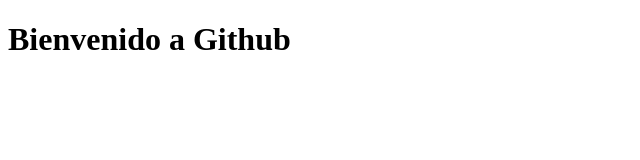
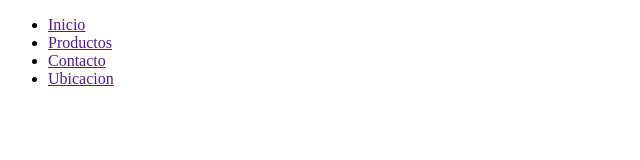
Before and after one commit to GeorgeFco/borrador, a plain HTML site: page index.html in a window 1280 px wide. Shown: the whole page, without its empty margins (0-640 px from the left). Drawn offline with Linux system fonts and the light colour scheme.

Commit message:
commit en la rama

```diff
--- a/index.html
+++ b/index.html
@@ -7,7 +7,12 @@
     <title>github</title>
 </head>
 <body>
-    <h1>Bienvenido a Github</h1>
+    <ul>
+        <li><a href="">Inicio</a></li>
+        <li><a href="">Productos</a></li>
+        <li><a href="">Contacto</a></li>
+        <li><a href="">Ubicacion</a></li>
+    </ul>
 
 
 </body>
```
